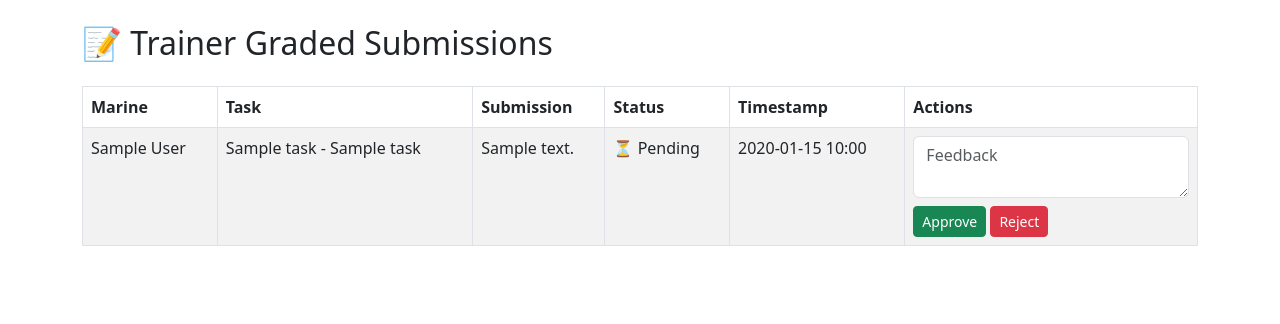
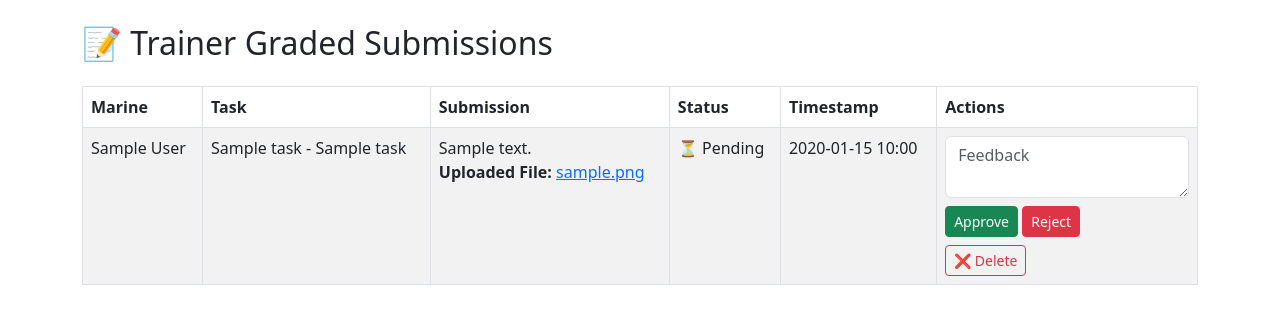
Before and after one commit to kidcoolness/Cyberwarriortrainingcenter, a Flask app: page /review_submissions in a window 1280 px wide. Shown: the part 56-380 px from the top of the page. Run offline with Flask 3, Linux system fonts and the light colour scheme; a user stored in the database is signed in; tables that the repository leaves empty hold one stand-in row (values such as "Sample post").

Commit message:
Adding various features.

```diff
--- a/marine_training_app/app/forms.py
+++ b/marine_training_app/app/forms.py
@@ -7,7 +7,7 @@ from wtforms.validators import DataRequired, Optional
 import json
 from flask_wtf import FlaskForm
 from wtforms import StringField, PasswordField, TextAreaField, SubmitField
-from wtforms.validators import DataRequired, Email, Optional, EqualTo
+from wtforms.validators import DataRequired, Email, Optional, EqualTo, Length
 from flask_wtf.file import FileField, FileAllowed
 
 class LoginForm(FlaskForm):
@@ -50,6 +50,7 @@ class TaskForm(FlaskForm):
     submit = SubmitField("Save Task")
 
 class EditProfileForm(FlaskForm):
+    name = StringField('Display Name', validators=[DataRequired(), Length(min=2, max=50)])
     email = StringField("Email", validators=[Optional(), Email()])
     current_password = PasswordField("Current Password", validators=[Optional()])
     new_password = PasswordField("New Password", validators=[Optional()])
--- a/marine_training_app/app/models.py
+++ b/marine_training_app/app/models.py
@@ -60,6 +60,8 @@ class Submission(db.Model):
     submission_text = db.Column(db.Text)
     status = db.Column(db.String(50))  # pending, approved, rejected
     timestamp = db.Column(db.DateTime, default=datetime.utcnow)
+    uploaded_file = db.Column(db.String(256), nullable=True)
+
 
     # ✅ Relationships
     user = db.relationship("User", backref="submissions")
--- a/marine_training_app/app/routes.py
+++ b/marine_training_app/app/routes.py
@@ -16,7 +16,16 @@ from werkzeug.utils import secure_filename
 import os
 from flask import current_app
 # Define a Blueprint
+
 main = Blueprint("main", __name__)
+if os.environ.get("RENDER"):
+    UPLOAD_FOLDER = "/mnt/data/uploads"
+else:
+    UPLOAD_FOLDER = os.path.join(os.getcwd(), "uploads")
+ALLOWED_EXTENSIONS = {'png', 'jpg', 'jpeg', 'pdf', 'log', 'txt'}
+
+def allowed_file(filename):
+    return '.' in filename and filename.rsplit('.', 1)[1].lower() in ALLOWED_EXTENSIONS
 
 def build_task_hierarchy(tasks):
     hierarchy = {}
@@ -154,7 +163,8 @@ def task_detail(task_id):
         mcq_form=mcq_form,
         trainer_form=trainer_form,
         assignment=assignment,
-        result=result
+        result=result,
+        user_submission=existing_submission
     )
 
 # Submit a task
@@ -162,15 +172,49 @@ def task_detail(task_id):
 @login_required
 def submit_task(task_id):
     submission_text = request.form.get("submission_text")
-    new_submission = Submission(
-        user_id=current_user.id,
-        task_id=task_id,
-        submission_text=submission_text,
-        status="pending"
-    )
-    db.session.add(new_submission)
+    uploaded_file = request.files.get("file")
+
+    # Check if the user already has a submission for this task
+    submission = Submission.query.filter_by(user_id=current_user.id, task_id=task_id).first()
+
+    filename = None
+    if uploaded_file and allowed_file(uploaded_file.filename):
+        filename = secure_filename(uploaded_file.filename)
+        user_folder = os.path.join(UPLOAD_FOLDER, str(current_user.id), str(task_id))
+        os.makedirs(user_folder, exist_ok=True)
+        file_path = os.path.join(user_folder, filename)
+
+        # Delete old uploaded file if it exists
+        if submission and submission.uploaded_file:
+            old_file_path = os.path.join(user_folder, submission.uploaded_file)
+            if os.path.exists(old_file_path):
+                os.remove(old_file_path)
+
+        uploaded_file.save(file_path)
+    elif uploaded_file:
+        flash("❌ Invalid file type.", "danger")
+        return redirect(url_for("main.task_detail", task_id=task_id))
+
+    if submission:
+        # Update existing submission
+        submission.submission_text = submission_text
+        submission.uploaded_file = filename or submission.uploaded_file  # Only update if a new file uploaded
+        submission.status = "pending"
+    else:
+        # Create new submission
+        submission = Submission(
+            user_id=current_user.id,
+            task_id=task_id,
+            submission_text=submission_text,
+            status="pending",
+            uploaded_file=filename
+        )
+        db.session.add(submission)
+
     db.session.commit()
-    return redirect(url_for("main.dashboard"))
+
+    flash("✅ Task submitted successfully!", "success")
+    return redirect(url_for("main.task_detail", task_id=task_id))
 
 @main.route("/assign_task/<int:task_id>", methods=["POST"])
 @login_required
@@ -431,7 +475,8 @@ def submit_answer(task_id):
 def profile(user_id):
     user = User.query.get_or_404(user_id)
     completed_courses = CourseEnrollment.query.filter_by(user_id=user.id, completed=True).all()
-    return render_template("profile.html", user=user, completed_courses=completed_courses)
+    form = EditProfileForm(obj=user)
+    return render_template("profile.html", user=user, completed_courses=completed_courses, form=form)
 
 import os
 from werkzeug.utils import secure_filename
@@ -455,7 +500,8 @@ def edit_profile():
                 flash("❌ Incorrect current password.", "danger")
                 return redirect(url_for('main.edit_profile'))
 
-        # Update other fields
+        # Update name and other fields
+        current_user.name = form.name.data
         current_user.position = form.position.data
         current_user.accolades = form.accolades.data
 
@@ -559,3 +605,63 @@ def review_submissions():
 
     submissions = Submission.query.order_by(Submission.timestamp.desc()).all()
     return render_template("trainer/review_submissions.html", submissions=submissions)
+
+from flask import send_from_directory
+
+UPLOAD_FOLDER = os.path.join(os.getcwd(), "uploads")  # for local dev
+@main.route('/uploads/<int:user_id>/<int:task_id>/<filename>')
+@login_required
+def download_submission(user_id, task_id, filename):
+    folder_path = os.path.join(UPLOAD_FOLDER, str(user_id), str(task_id))
+    file_path = os.path.join(folder_path, filename)
+
+    if not os.path.exists(file_path):
+        return f"❌ File not found: {file_path}", 404
+
+    return send_from_directory(folder_path, filename, as_attachment=True)
+
+
+@main.route("/delete_submission/<int:task_id>", methods=["POST"])
+@login_required
+def delete_submission(task_id):
+    submission = Submission.query.filter_by(user_id=current_user.id, task_id=task_id).first()
+
+    if submission:
+        # Delete associated file if it exists
+        if submission.uploaded_file:
+            folder_path = os.path.join(UPLOAD_FOLDER, str(current_user.id), str(task_id))
+            file_path = os.path.join(folder_path, submission.uploaded_file)
+            if os.path.exists(file_path):
+                os.remove(file_path)
+
+        # Delete the submission itself
+        db.session.delete(submission)
+        db.session.commit()
+        flash("✅ Submission and upload deleted.", "success")
+    else:
+        flash("⚠️ No submission found to delete.", "warning")
+
+    return redirect(url_for("main.task_detail", task_id=task_id))
+
+
+@main.route("/delete_upload/<int:task_id>", methods=["POST"])
+@login_required
+def delete_uploaded_file(task_id):
+    submission = Submission.query.filter_by(user_id=current_user.id, task_id=task_id).first()
+
+    if submission and submission.uploaded_file:
+        # Remove the uploaded file
+        folder_path = os.path.join(UPLOAD_FOLDER, str(current_user.id), str(task_id))
+        file_path = os.path.join(folder_path, submission.uploaded_file)
+        if os.path.exists(file_path):
+            os.remove(file_path)
+
+        # Clear the uploaded file field in the database
+        submission.uploaded_file = None
+        db.session.commit()
+
+        flash("✅ Uploaded file deleted.", "success")
+    else:
+        flash("⚠️ No uploaded file found.", "warning")
+
+    return redirect(url_for("main.task_detail", task_id=task_id))
--- a/marine_training_app/app/templates/course.html
+++ b/marine_training_app/app/templates/course.html
@@ -29,6 +29,8 @@
                       </a>
                       {% if task.id in completed_tasks %}
                         <span class="text-success">✅</span>
+                      {% elif task.submission and task.submission.uploaded_file %}
+                        <span class="text-info">📎</span>  {# Icon showing an upload exists even if task not completed yet #}
                       {% endif %}
                       </div>
                     {% endfor %}
--- a/marine_training_app/app/templates/edit_profile.html
+++ b/marine_training_app/app/templates/edit_profile.html
@@ -6,6 +6,12 @@
 
 <form method="POST" enctype="multipart/form-data">
   {{ form.hidden_tag() }}
+
+    <!-- Display Name -->
+  <div class="form-group">
+    <label for="name">Display Name</label>
+    {{ form.name(class="form-control") }}
+  </div>
 
   <div class="mb-3">
     {{ form.email.label(class="form-label") }}
--- a/marine_training_app/app/templates/trainer/review_submissions.html
+++ b/marine_training_app/app/templates/trainer/review_submissions.html
@@ -19,7 +19,16 @@
     <tr>
       <td>{{ sub.user.name }}</td>
       <td>{{ sub.task.label }} - {{ sub.task.title }}</td>
-      <td>{{ sub.submission_text }}</td>
+      <td>
+        {{ sub.submission_text }}
+        {% if sub.uploaded_file %}
+          <br>
+          <strong>Uploaded File:</strong>
+          <a href="{{ url_for('main.download_submission', user_id=sub.user.id, task_id=sub.task.id, filename=sub.uploaded_file) }}" target="_blank">
+            {{ sub.uploaded_file }}
+          </a>
+        {% endif %}
+      </td>
       <td>
         {% if sub.status == 'approved' %}
           ✅ Approved
@@ -31,12 +40,21 @@
       </td>
       <td>{{ sub.timestamp.strftime('%Y-%m-%d %H:%M') }}</td>
       <td>
+        <!-- Approve/Reject Form -->
         <form method="POST" action="{{ url_for('main.review_submission', submission_id=sub.id) }}">
           <textarea name="feedback" class="form-control mb-2" placeholder="Feedback">{{ sub.review.feedback if sub.review else '' }}</textarea>
           <button name="approved" value="true" class="btn btn-success btn-sm">Approve</button>
           <button name="approved" value="false" class="btn btn-danger btn-sm">Reject</button>
         </form>
+
+        <!-- NEW: Delete Submission Form -->
+        <form method="POST" action="{{ url_for('admin.trainer_delete_submission', submission_id=sub.id) }}" style="margin-top: 8px;">
+          <button type="submit" class="btn btn-outline-danger btn-sm" onclick="return confirm('Are you sure you want to delete this submission and its upload?')">
+            ❌ Delete
+          </button>
+        </form>
       </td>
+
     </tr>
     {% endfor %}
   </tbody>
```
Also changed, not shown: marine_training_app/app/admin.py (+27 -0 lines), marine_training_app/app/templates/admin/user_task_overview.html (+9 -1 lines), marine_training_app/app/templates/partials/task_content.html (+46 -9 lines), migrations/versions/6cced95292b1_added_uploaded_file_to_submission_model.py (added, +32 -0 lines), uploads/13/19/SSOD_20220623T154212000-0700_Cy5deaKWSmik0bdXOM6S0w_1656130254443.png (added).
